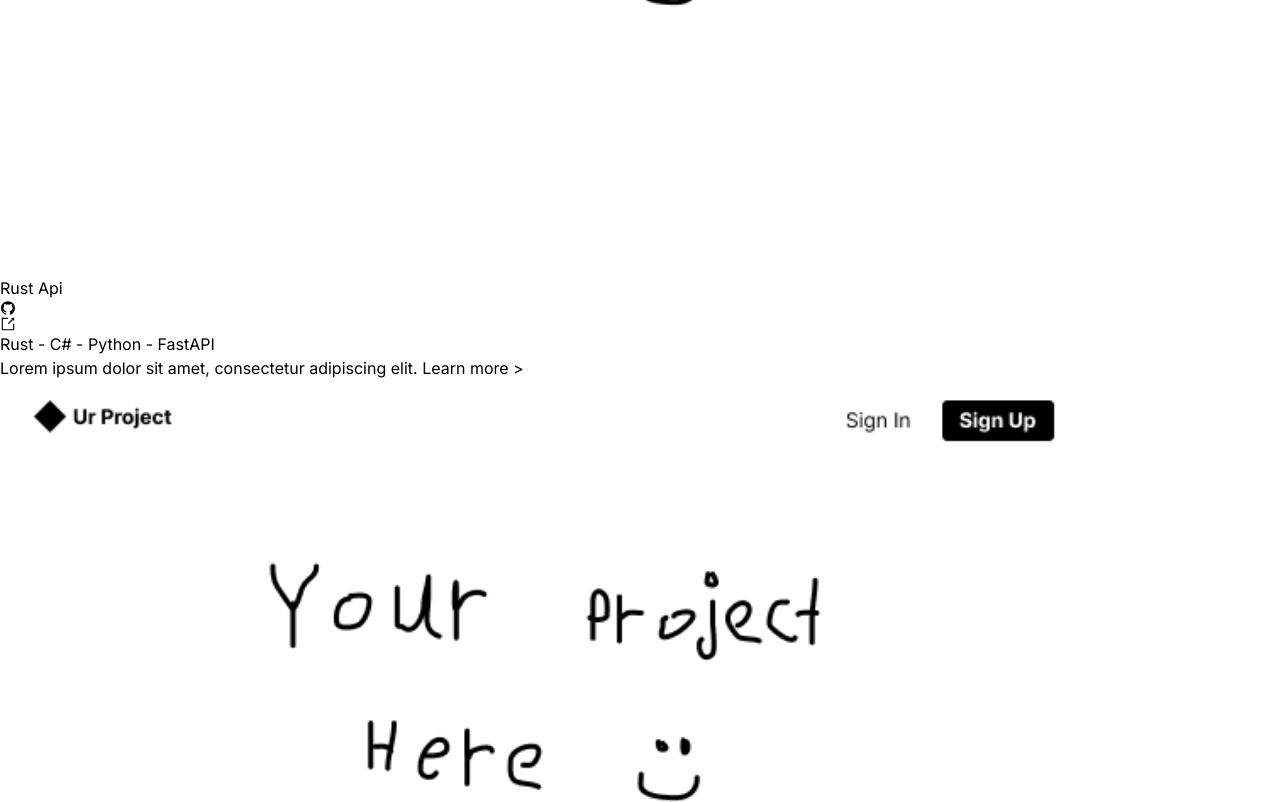
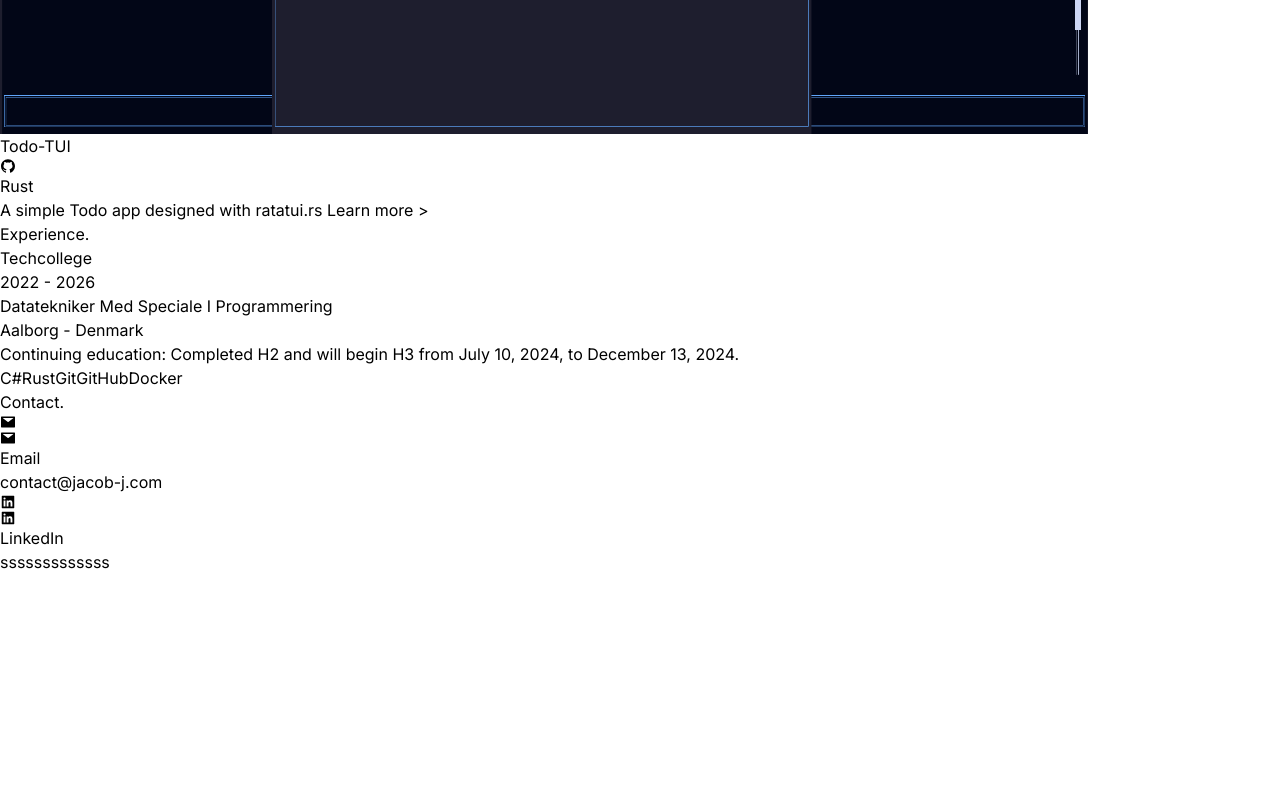
Before and after one commit to zelvios/website, a Next.js app: page / in a window 1280 px wide. Shown: the part 2000-2802 px from the top of the page. After the commit the page ends 2574 px from the top, so only its background shows below. Built offline with nearby package versions, Linux system fonts and the light colour scheme.

Commit message:
updated projects

```diff
--- a/src/components/projects/Projects.jsx
+++ b/src/components/projects/Projects.jsx
@@ -18,53 +18,18 @@ export const Projects = () => {
 
 const projects = [
     {
-        title: "Rust Api",
-        imgSrc: "project-imgs/example-project.jpg",
-        code: "https://www.github.com",
-        projectLink: "https://www.youtube.com/watch?v=dQw4w9WgXcQ",
-        tech: ["Rust", "C#", "Python", "FastAPI"],
-        description: "Lorem ipsum dolor sit amet, consectetur adipiscing elit.",
+        title: "Todo-TUI",
+        imgSrc: "project-imgs/todo-tui.png",
+        code: "https://github.com/Zelvios/website",
+        projectLink: "",
+        tech: ["Rust"],
+        description: "A simple Todo app designed with ratatui.rs",
         modalContent: (
             <>
-                <p>Lorem ipsum dolor sit amet, consectetur adipiscing elit.</p>
-                <p>Fusce vehicula justo ut lorem fermentum, vel scelerisque mauris feugiat.</p>
-                <p>Curabitur eu nisi id elit dignissim interdum.</p>
-                <p>Proin ut bibendum ante. Nullam imperdiet risus nec orci ultrices, at aliquet lacus consectetur.</p>
-                <p>Nam et turpis sed nisl malesuada consectetur eget at augue.</p>
-            </>
-        ),
-    },
-    {
-        title: "Eat More",
-        imgSrc: "project-imgs/example-project.jpg",
-        code: "https://www.github.com",
-        projectLink: "https://www.youtube.com/watch?v=dQw4w9WgXcQ",
-        tech: ["Node", "Express", "Postgres", "Kafka", "Redis"],
-        description: "Lorem ipsum dolor sit amet, consectetur adipiscing elit.",
-        modalContent: (
-            <>
-                <p>Lorem ipsum dolor sit amet, consectetur adipiscing elit.</p>
-                <p>Phasellus ultricies metus id libero convallis, vel dictum dolor laoreet.</p>
-                <p>Nullam auctor urna non velit condimentum, ut facilisis ante cursus.</p>
-                <p>Suspendisse id velit ut justo varius consequat ac ut nisi.</p>
-                <p>Aenean sed magna ut lorem posuere cursus et a erat.</p>
-            </>
-        ),
-    },
-    {
-        title: "Eat Less",
-        imgSrc: "project-imgs/example-project.jpg",
-        code: "https://www.github.com",
-        projectLink: "",
-        tech: ["NextJS", "Java", "Spring", "AWS Aurora"],
-        description: "Lorem ipsum dolor sit amet, consectetur adipiscing elit.",
-        modalContent: (
-            <>
-                <p>Lorem ipsum dolor sit amet, consectetur adipiscing elit.</p>
-                <p>Donec ut diam nec velit tincidunt cursus sit amet in lectus.</p>
-                <p>Vestibulum vel dolor nec libero convallis feugiat.</p>
-                <p>Nam ac nisi et arcu placerat feugiat.</p>
-                <p>Integer convallis orci nec arcu condimentum, nec lacinia erat dictum.</p>
+                <p>A simple todo app made in rust.</p>
+                <p>You are able to create, edit and delete todos.</p>
+                <p>The app also adds a progress system to your todos: "Waiting", "In Progress" and "Done".</p>
+                <p>There is also support for color change that changes the color throughout app.</p>
             </>
         ),
     },
```
Also changed, not shown: public/project-imgs/todo-tui.png (added), 1 other file (tests, documents, lock files or other folders).
